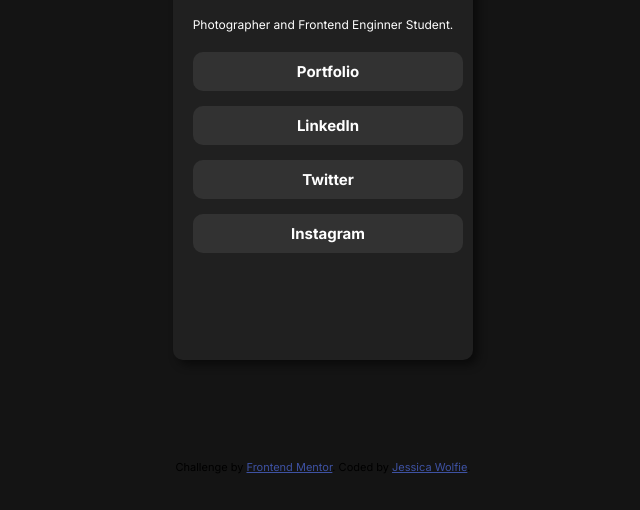
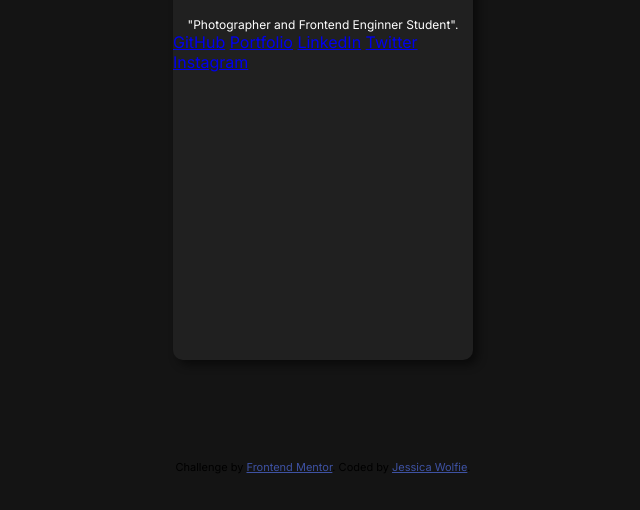
Before and after one commit to jessicawolfie/social_links_profile, a plain HTML site: page index.html in a window 1280 px wide. Shown: the part 290-800 px from the top of the page, without its empty margins (317-957 px from the left). Drawn offline with Linux system fonts and the light colour scheme.

Commit message:
alteração de classe

```diff
--- a/index.html
+++ b/index.html
@@ -21,13 +21,15 @@
         <img src="./design/jw.png" alt="minha foto">
       <h1>Jessica Wolfie</h1>
       <h2>Salvdor, Brazil</h2>
-      <h3>Photographer and Frontend Enginner Student.</h3>
+      <h3>"Photographer and Frontend Enginner Student".</h3>
       </header>
         <div class="container">
-          <p id="portfolio">Portfolio</p>
-          <p id="linkedin">LinkedIn</p>
-          <p id="twitter">Twitter</p>
-          <p id="instagram">Instagram</p>
+          <a href="https://github.com/jessicawolfie" class="social-link">GitHub</a>
+          <a href="https://home-jw.vercel.app/" class="social-link">Portfolio</a>
+          <a href="https://www.linkedin.com/in/jessica-cafezeiro/" class="social-link">LinkedIn</a>
+          <a href="https://twitter.com/i/flow/login?input_flow_data=%7B%22requested_variant%22%3A%22eyJsYW5nIjoicHQifQ%3D%3D%22%7D" class="social-link">Twitter</a>
+          <a href="https://www.instagram.com/jessicawolfie/" class="social-link">Instagram</a>
+
         </div>
       </section>
       <footer></footer>
```
